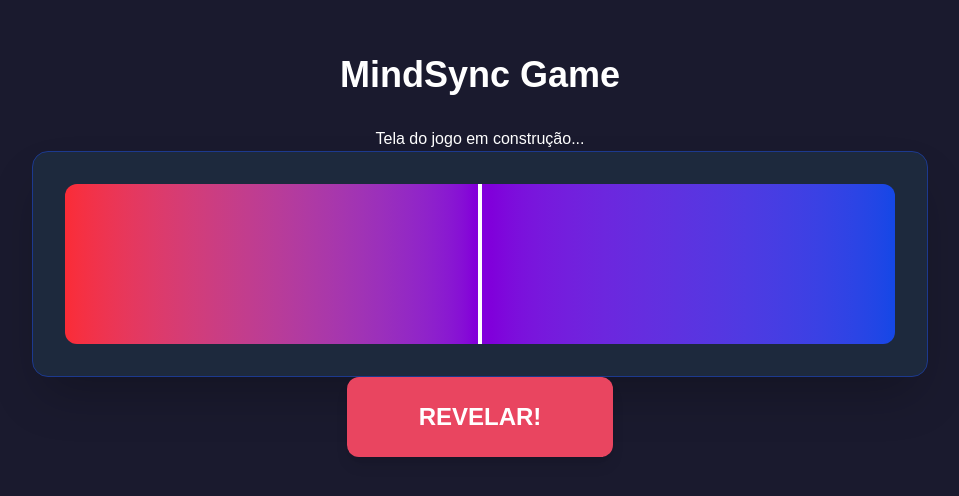
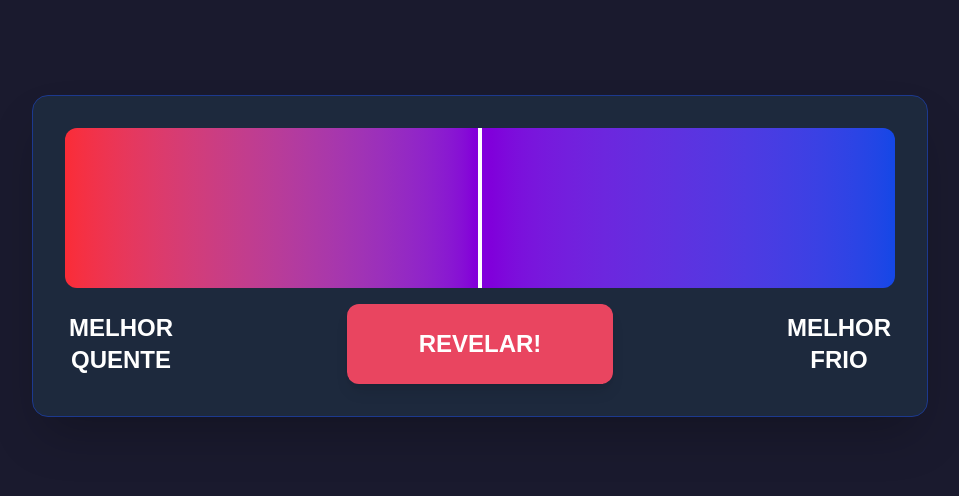
Before and after one commit to marcxsdev/mindsync, a Next.js app: page /game in a window 1280 px wide. Shown: the part 144-640 px from the top of the page, without its empty margins (160-1119 px from the left). Built offline with nearby package versions, Linux system fonts and the light colour scheme.

Commit message:
feat: add game board component

```diff
--- a/src/app/game/page.js
+++ b/src/app/game/page.js
@@ -1,17 +1,9 @@
-"use client";
-
-import Slider from "@/components/game/Slider";
-import Button from "@/components/ui/Button";
-import React from "react";
+import GameBoard from "@/components/game/GameBoard";
 
 export default function GamePage() {
   return (
     <div className="flex flex-col text-white items-center justify-center min-h-screen p-4">
-      <h1 className="text-4xl text-white font-bold mb-8">MindSync Game</h1>
-      <p>Tela do jogo em construção...</p>
-
-      <Slider />
-      <Button onClick={() => console.log("teste")}>REVELAR!</Button>
+      <GameBoard />
     </div>
   );
 }
--- /dev/null
+++ b/src/components/game/GameBoard.js
@@ -0,0 +1,24 @@
+"use client";
+import React from "react";
+import Slider from "./Slider";
+import Button from "@/components/ui/Button";
+
+function GameBoard() {
+  return (
+    <div className="w-full max-w-4xl rounded-2xl bg-slate-800 p-8 shadow-2xl border border-blue-900 flex flex-col">
+      <Slider />
+
+      <div className="pt-4 flex items-center justify-between">
+        <h1 className="text-2xl font-semibold uppercase text-center shrink-0 w-28">
+          Melhor quente
+        </h1>
+        <Button onClick={() => console.log("teste")}>REVELAR!</Button>
+        <h1 className="text-2xl font-semibold uppercase text-center shrink-0 w-28">
+          Melhor frio
+        </h1>
+      </div>
+    </div>
+  );
+}
+
+export default GameBoard;
--- a/src/components/game/Slider.jsx
+++ b/src/components/game/Slider.jsx
@@ -1,4 +1,3 @@
-"use client";
 import React, { useState, useRef } from "react";
 
 const Slider = () => {
@@ -10,12 +9,8 @@ const Slider = () => {
   };
 
   return (
-    <div className="w-full max-w-4xl rounded-2xl bg-slate-800 p-8 shadow-2xl border border-blue-900">
     <main>
-        <div
-          ref={sliderRef}
-          className="relative h-40 rounded-xl overflow-hidden"
-        >
+      <div ref={sliderRef} className="relative h-40 rounded-xl overflow-hidden">
         <div
           className="absolute inset-0
             bg-gradient-to-r from-red-500 via-purple-700 to-blue-700
@@ -52,7 +47,6 @@ const Slider = () => {
         />
       </div>
     </main>
-    </div>
   );
 };
 
```
Lines whose indentation alone changed are shown as unchanged.
